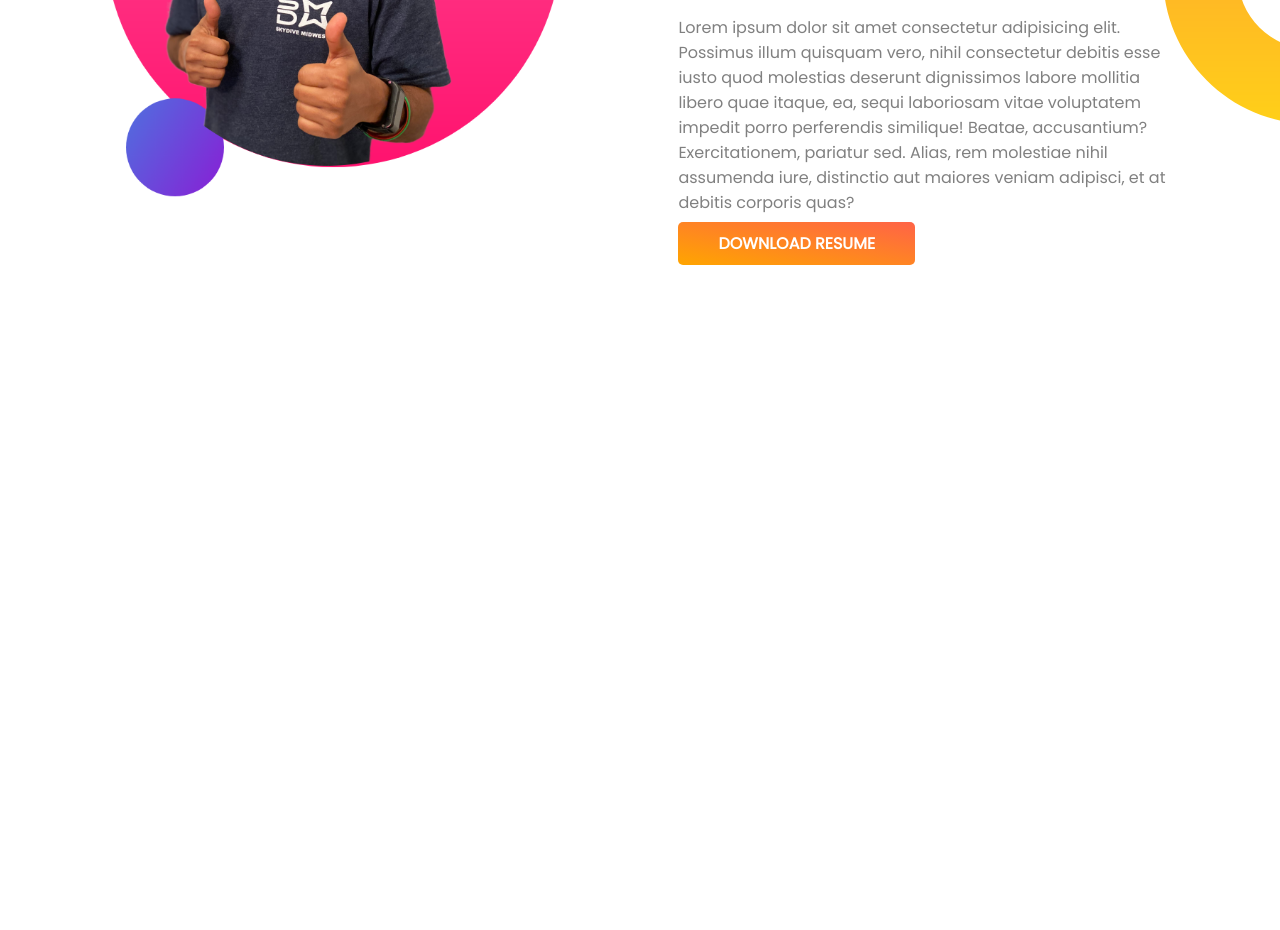
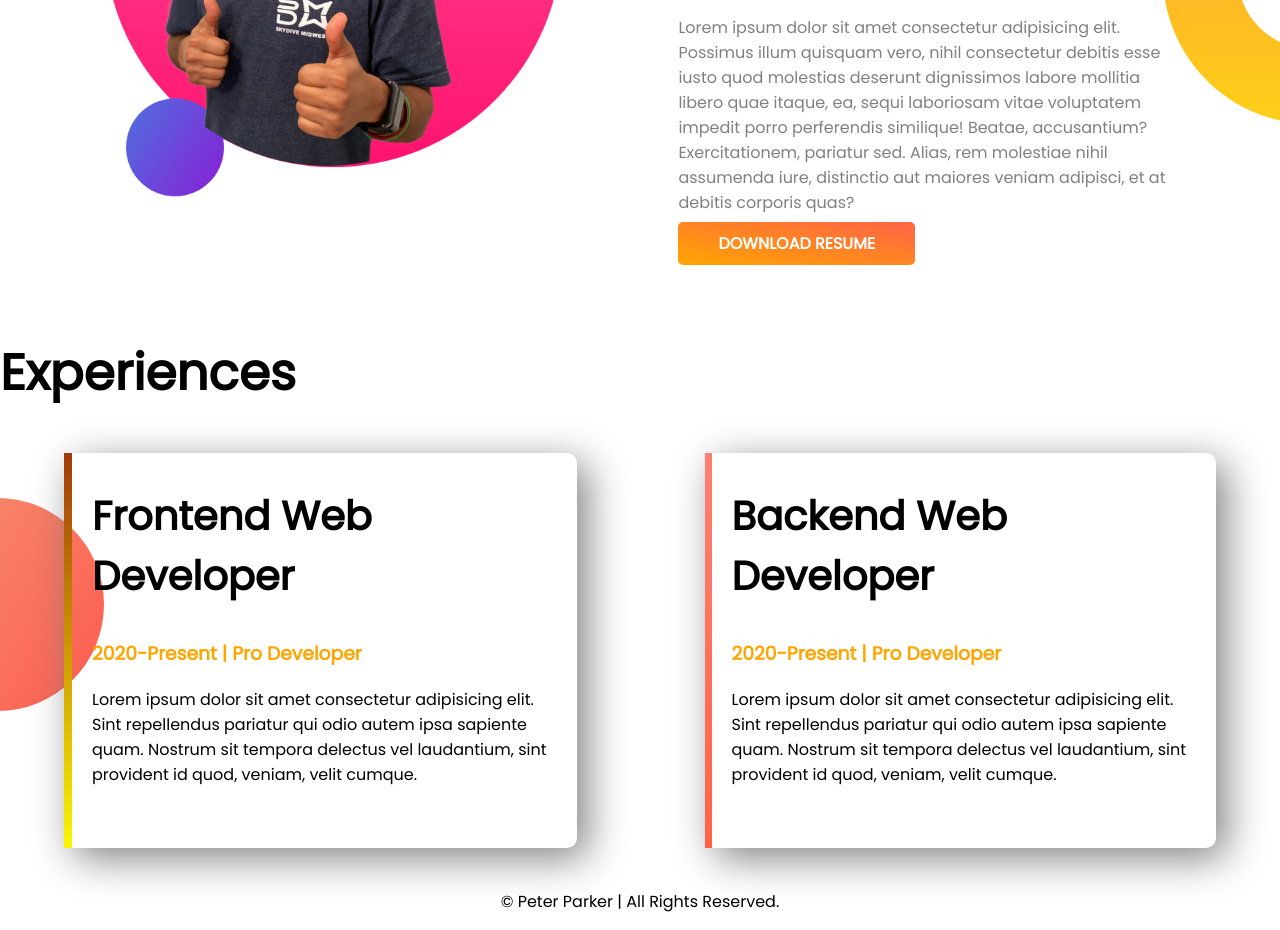
Before and after one commit to hasibmiraz/first-html-website, a plain HTML site: page index.html in a window 1280 px wide. Shown: the part 966-1896 px from the top of the page. Before the commit the page ends 1261 px from the top, so only its background shows below. Drawn offline with Linux system fonts and the light colour scheme.

Commit message:
Project Complete

```diff
--- a/index.html
+++ b/index.html
@@ -60,5 +60,37 @@
         >
       </div>
     </section>
+
+    <!-- Experience Section -->
+    <section class="experience-area">
+      <h1>Experiences</h1>
+
+      <div class="flexible-container">
+        <div id="front" class="experience-item">
+          <h2>Frontend Web Developer</h2>
+          <h3 class="orange-color">2020-Present | Pro Developer</h3>
+          <p>
+            Lorem ipsum dolor sit amet consectetur adipisicing elit. Sint
+            repellendus pariatur qui odio autem ipsa sapiente quam. Nostrum sit
+            tempora delectus vel laudantium, sint provident id quod, veniam,
+            velit cumque.
+          </p>
+        </div>
+        <div id="back" class="experience-item">
+          <h2>Backend Web Developer</h2>
+          <h3 class="orange-color">2020-Present | Pro Developer</h3>
+          <p>
+            Lorem ipsum dolor sit amet consectetur adipisicing elit. Sint
+            repellendus pariatur qui odio autem ipsa sapiente quam. Nostrum sit
+            tempora delectus vel laudantium, sint provident id quod, veniam,
+            velit cumque.
+          </p>
+        </div>
+      </div>
+    </section>
+
+    <footer>
+      <p>&copy; Peter Parker | All Rights Reserved.</p>
+    </footer>
   </body>
 </html>
--- a/style.css
+++ b/style.css
@@ -9,12 +9,12 @@ h1 {
   font-size: 50px;
 }
 
+h2 {
+  font-size: 40px;
+}
+
 .orange-color {
   color: orange;
-}
-
-section {
-  display: flex;
 }
 
 .descriptin-one,
@@ -23,6 +23,7 @@ section {
 }
 
 .section-one {
+  display: flex;
   background-image: url('images/top-banner.png');
   background-repeat: no-repeat;
 }
@@ -47,6 +48,7 @@ section {
 }
 
 .section-two {
+  display: flex;
   background-image: url('images/dream-bg.png');
   background-repeat: no-repeat;
   background-position: right;
@@ -55,3 +57,37 @@ section {
 .descriptin-two {
   padding-right: 70px;
 }
+
+.flexible-container {
+  display: flex;
+}
+
+.experience-area {
+  background-image: url('images/exp-bg.png');
+  background-repeat: no-repeat;
+  background-position: left;
+}
+
+.experience-item {
+  width: 40%;
+  margin: 0 5% 25px 5%;
+  padding: 0 20px 45px 20px;
+  box-shadow: 10px 10px 40px gray;
+  border-radius: 10px;
+}
+
+#front {
+  border-left: 8px solid;
+  border-image: linear-gradient(to bottom, rgb(155, 50, 8), yellow);
+  border-image-slice: 17;
+}
+
+#back {
+  border-left: 7px solid;
+  border-image: linear-gradient(to bottom, salmon, tomato);
+  border-image-slice: 1;
+}
+
+footer p {
+  text-align: center;
+}
```
